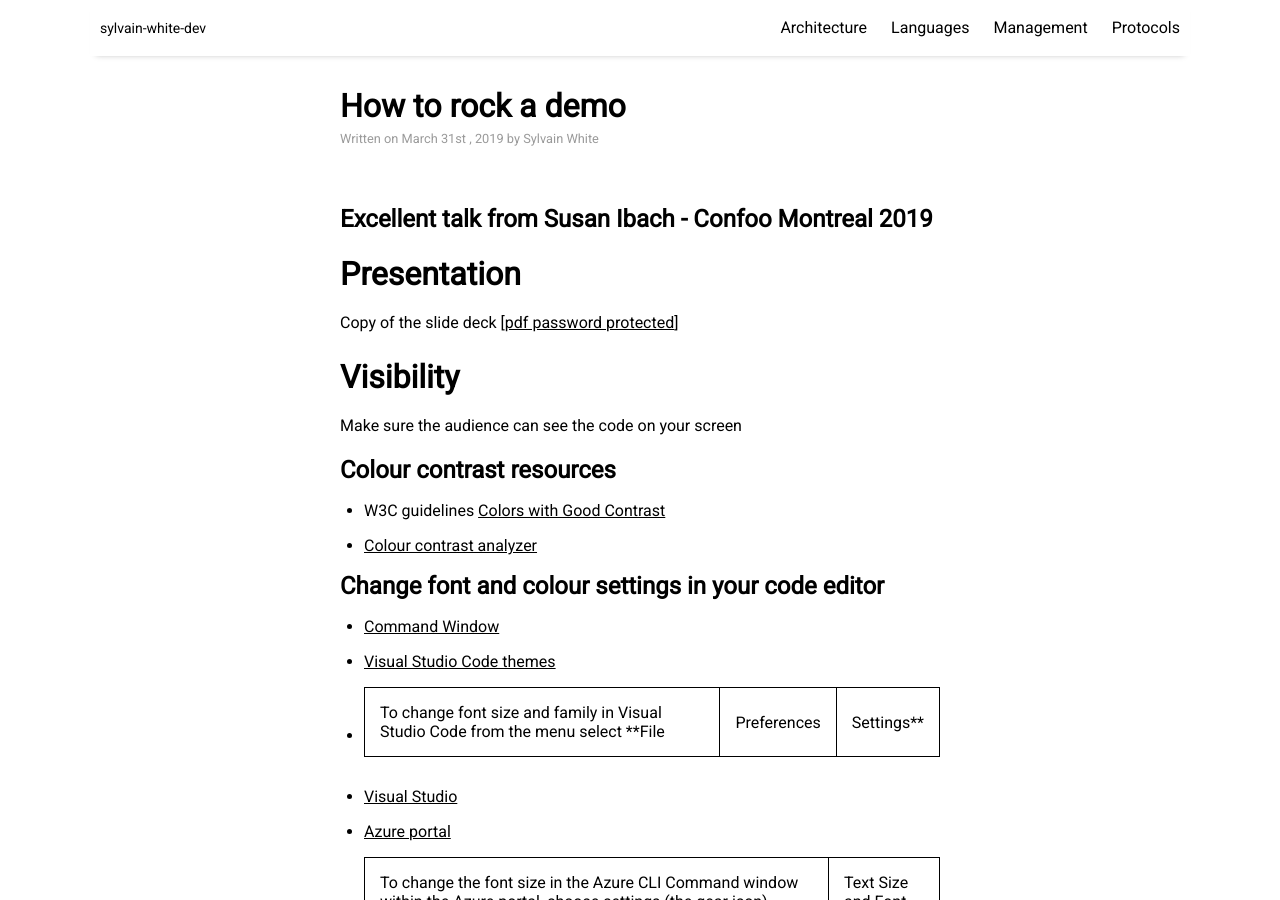
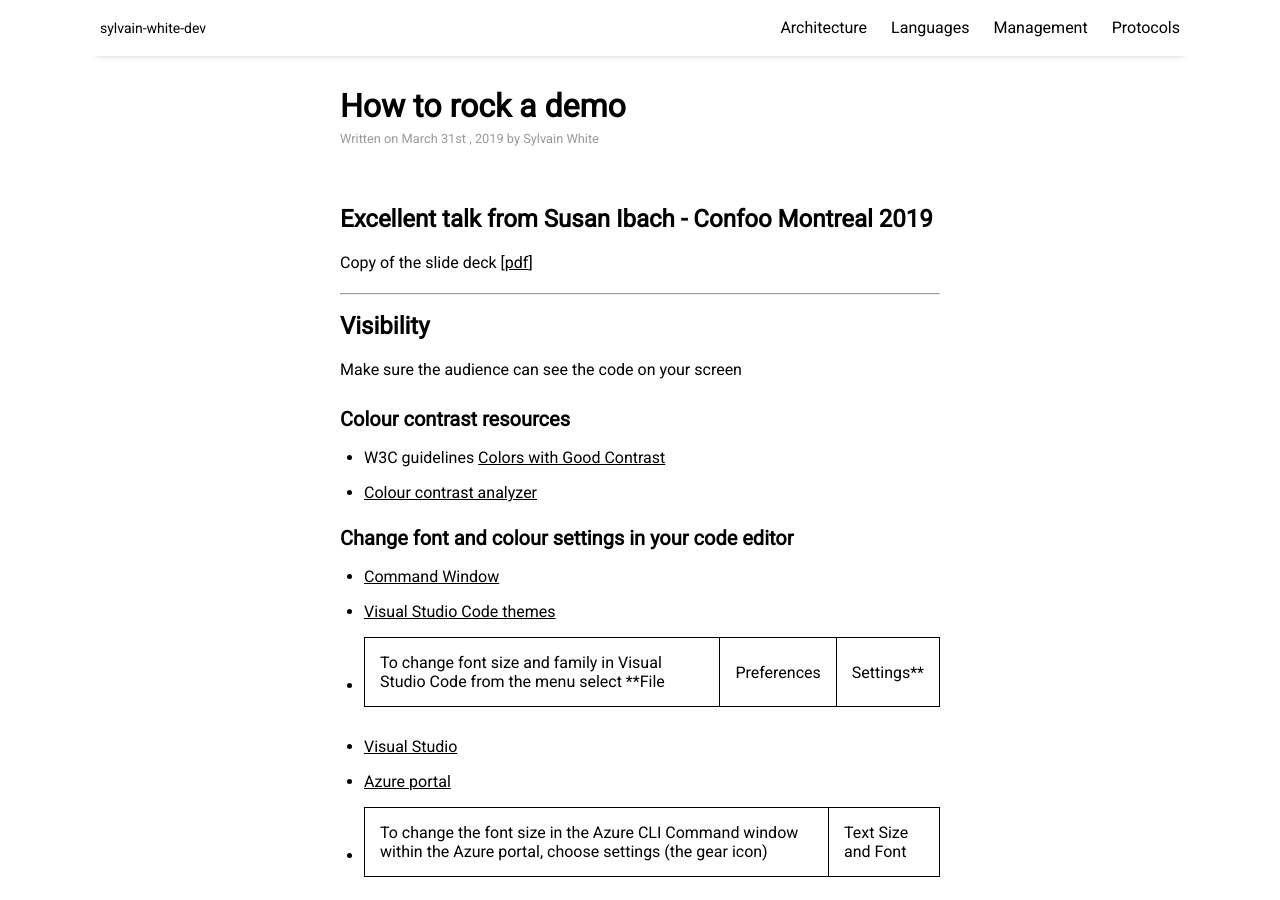
Before and after one commit to sylvainwhite/sylvain-white-dev, a Jekyll site: the page built from _posts/2019-03-31-howToRockADemo.md, in a window 1280 px wide and 900 px high. Built offline with Jekyll 4.4.1, drawn with Linux system fonts in a browser that asks for light colours; nearby versions of some CDN libraries; some of the changed text lies outside the part shown.

Commit message:
Fix formatting

```diff
--- a/_posts/2019-03-31-howToRockADemo.md
+++ b/_posts/2019-03-31-howToRockADemo.md
@@ -2,26 +2,26 @@
 layout: post
 title: "How to rock a demo"
 author: "Sylvain White"
-categories: tools
-tags: [tools]
+categories: misc
+tags: [misc]
 # image: city-2.jpg
 ---
 <br/>
 
 ## Excellent talk from Susan Ibach - Confoo Montreal 2019
 
-# Presentation
-Copy of the slide deck [[pdf password protected]({{ site.github.url }}/resources/howToRockADemo-protected.pdf){:target="_blank"}]
+Copy of the slide deck [[pdf]({{ site.github.url }}/resources/howToRockADemo-protected.pdf){:target="_blank"}]
 
-# Visibility
+---------------------------------
+## Visibility
 Make sure the audience can see the code on your screen
 
-## Colour contrast resources
+### Colour contrast resources
 
 * W3C guidelines [Colors with Good Contrast](https://www.w3.org/WAI/perspective-videos/contrast/){:target="_blank"}
 * [Colour contrast analyzer](https://webaim.org/resources/contrastchecker/){:target="_blank"}
 
-## Change font and colour settings in your code editor
+### Change font and colour settings in your code editor
 * [Command Window](https://www.wikihow.com/Customize-the-Font-in-Windows-Command-Prompt){:target="_blank"}
 * [Visual Studio Code themes](https://code.visualstudio.com/docs/getstarted/themes){:target="_blank"}
 * To change font size and family in Visual Studio Code from the menu select **File | Preferences | Settings**
@@ -31,6 +31,7 @@
 
 ## Clean up your desktop
 * To temporarily hide the desktop icons in Windows, right click on the desktop View - Desktop icons
+
 ## Zoom
 Visual Studio Code
 * Zen mode \<CTRL+K>,\<Z>
@@ -49,21 +50,20 @@
 * \<CTRL+4> for live zoom
 * \<ESC> to exit
 
-# Don't waste time making typing mistakes
+## Don't waste time making typing mistakes
 
-## Code Snippets
+### Code Snippets
 * [Visual Studio](https://docs.microsoft.com/en-us/visualstudio/ide/code-snippets?view=vs-2017){:target="_blank"}
 * [Visual Studio Code](https://code.visualstudio.com/docs/editor/userdefinedsnippets){:target="_blank"}
 
-## Comment/Uncommenting code
+### Comment/Uncommenting code
 * \<CTRL+K>\<U> to uncomment code in Visual Studio and Visual Studio Code
 * \<CTRL+K>\<C> to comment code in Visual Studio and Visual Studio Code
 
-
-# Checklists:
+## Checklists
 * *SampleChecklist.doc* this is the checklist I use before I deliver my talk on sentiment analysis
 
-## Pre-demo checklist items
+### Pre-demo checklist items
 
 **Accounts and applications**
 * Launch applications
@@ -88,7 +88,7 @@
 * Required cables for projector
 * Microphone
 
-## Post demo checklist items
+### Post demo checklist items
 
 * Delete or stop cloud services
 * Delete files and diretories created by demo
```
